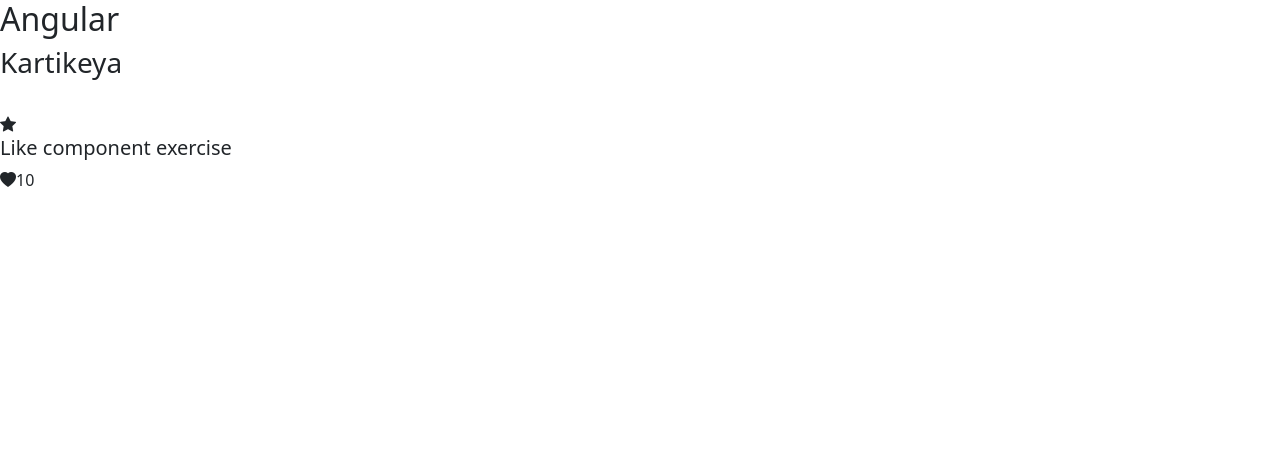
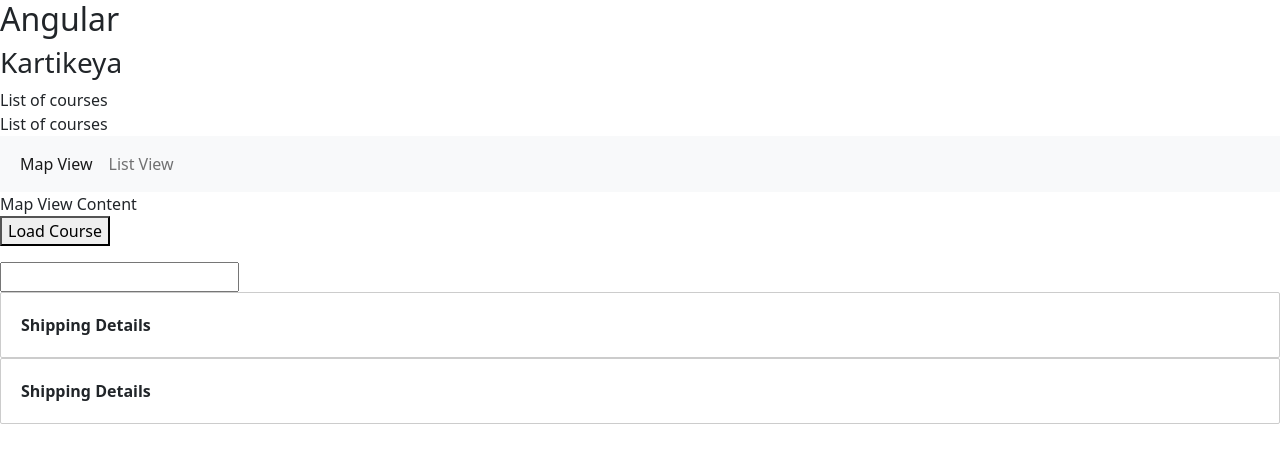
Before and after one commit to Kartikeya-23/hello-world, an Angular app: page / in a window 1280 px wide. Shown: the top 462 px of the page. Built offline with nearby package versions, Linux system fonts and the light colour scheme.

Commit message:
marked an end of section-6

```diff
--- a/src/app/app.component.html
+++ b/src/app/app.component.html
@@ -14,9 +14,60 @@
     <li>{{text | summary}}</li>
 </ul> -->
 <!-- End of section-4  -->
-<app-favorite [is-favorite] = "post.isFavorite" (change)="onFavoriteChanged($event)"></app-favorite>
-<app-like [likesCount] = 'tweet.likesCount' [isActive]="tweet.isActive" (change)="onHeartClick()"></app-like>
+<!-- <app-favorite [is-favorite] = "post.isFavorite" (change)="onFavoriteChanged($event)"></app-favorite>
+<app-like [likesCount] = 'tweet.likesCount' [isActive]="tweet.isActive" (change)="onHeartClick()"></app-like> -->
 
-<!-- Start of section-5   -->
+<!-- Start of section-6   -->
 
-<!-- end of section-5  -->
+<div [hidden]="courses.length == 0">
+    List of courses
+</div>
+<div *ngIf="courses.length == 0">
+    No courses Yet
+</div>
+
+<div *ngIf="courses.length > 0; else noCourse">
+    List of courses
+</div>
+<ng-template #noCourse>
+    No courses Yet
+</ng-template>
+
+<nav class="navbar navbar-expand-lg navbar-light bg-light">
+    <div class="container-fluid">
+        <div class="collapse navbar-collapse" id="navbarNavAltMarkup">
+            <div class="navbar-nav" >
+                <a [class.active]="viewMode == 'map'" class="nav-link" (click)="changeViewMode('map')" >Map View</a>
+                <a [class.active]="viewMode == 'list'" class="nav-link" (click)="changeViewMode('list')" >List View</a>
+            </div>
+        </div>
+    </div>
+</nav>
+<div [ngSwitch]="viewMode">
+    <div  *ngSwitchCase="'map'">Map View Content</div>
+    <div *ngSwitchCase="'list'">List View Content</div>
+    <div *ngSwitchDefault> Other Wise</div>
+</div>
+
+
+<!-- ngFor -->
+<button (click)="loadCourses()">Load Course</button>
+<div>
+    <ul>
+        <li *ngFor="let course of cours; index as i; trackBy: trackCourse">  {{ course.name }}</li>
+    </ul>
+</div>
+
+<input type="text" appInputFormat>
+
+<!-- Exercise -->
+
+
+<zippy title="Shipping Details">
+    Shipping Details Content
+</zippy>
+<zippy title="Shipping Details">
+    Shipping Details Content
+</zippy>
+
+<!-- end of section-6  -->
--- a/src/app/app.component.ts
+++ b/src/app/app.component.ts
@@ -15,6 +15,30 @@
     price: 190.95,
     releaseDate: new Date(2016, 3, 1)
   }
+
+  cours: any;
+
+  loadCourses(){
+    this.cours = [
+      {
+        id: 1,
+        name: 'course1'
+      },
+      {
+        id: 2,
+        name: 'course2'
+      },
+      {
+        id: 3,
+        name: 'course3'
+      }
+    ];
+  }
+  trackCourse(index: any, course: { id: any }) {
+    return course? course.id : undefined
+  }
+
+  courses = [1,2];
   text: string = "The way I worked in Gemini Solution working as an Angular Developer without having the knowledge of Angular is just Awesome and disgusting at the same time."
   onSave($event: any){
     console.log("Button was clicked")
@@ -49,4 +73,10 @@
   onHeartClick() {
     console.log("heart shape is clicked");
   }
+
+  viewMode = 'map';
+
+  changeViewMode(mode: string){
+    this.viewMode = mode;
+  }
 }
--- a/src/app/app.module.ts
+++ b/src/app/app.module.ts
@@ -6,13 +6,17 @@
 import { SummaryPipe } from './summary.pipe';
 import { FavoriteComponent } from './favorite/favorite.component';
 import { LikeComponent } from './like/like.component';
+import { InputFormatDirective } from './input-format.directive';
+import { ZippyComponent } from './zippy/zippy.component';
 
 @NgModule({
   declarations: [
     AppComponent,
     SummaryPipe,
     FavoriteComponent,
-    LikeComponent
+    LikeComponent,
+    InputFormatDirective,
+    ZippyComponent
   ],
   imports: [
     BrowserModule,
--- /dev/null
+++ b/src/app/input-format.directive.ts
@@ -0,0 +1,23 @@
+import { Directive, ElementRef, HostListener } from '@angular/core';
+
+@Directive({
+  selector: '[appInputFormat]'
+})
+export class InputFormatDirective {
+
+  constructor(private el: ElementRef) { }
+
+
+  // @HostListener('focus') onFocus() {
+  //   console.log("on focus");
+  // }
+
+  @HostListener('blur') onBlur() {
+    let value: string = this.el.nativeElement.value;
+    this.el.nativeElement.value = "(+91)" + value.toLowerCase();
+    console.log("on blur");
+  }
+
+
+
+}
--- /dev/null
+++ b/src/app/zippy/zippy.component.css
@@ -0,0 +1,18 @@
+.zippy{
+    border:  1px solid #ccc;
+    border-radius: 2px;
+}
+
+.zippy-heading{
+    font-weight: bold;
+    padding: 20px;
+    cursor: pointer;
+
+}
+.zippy-body{
+    padding: 20px;
+}
+
+.expanded {
+    background: #f0f0f0;
+}
--- /dev/null
+++ b/src/app/zippy/zippy.component.html
@@ -0,0 +1,11 @@
+<div class="zippy">
+    <div class="zippy-heading"
+    [class.expanded] = "isExpanded"
+    (click)="toggle()"
+    >
+        {{title}}
+    </div>
+    <div class="zippy-body" *ngIf="this.isExpanded">
+        <ng-content></ng-content>
+    </div>
+</div>
--- /dev/null
+++ b/src/app/zippy/zippy.component.ts
@@ -0,0 +1,21 @@
+import { Component, OnInit , Input} from '@angular/core';
+
+@Component({
+  selector: 'zippy',
+  templateUrl: './zippy.component.html',
+  styleUrls: ['./zippy.component.css']
+})
+export class ZippyComponent implements OnInit {
+
+  @Input('title') title: string = '';
+  isExpanded : boolean = false;
+  constructor() { }
+
+  ngOnInit(): void {
+  }
+
+  toggle() {
+    this.isExpanded = !this.isExpanded;
+  }
+
+}
```
Also changed, not shown: 2 other files (tests, documents, lock files or other folders).
